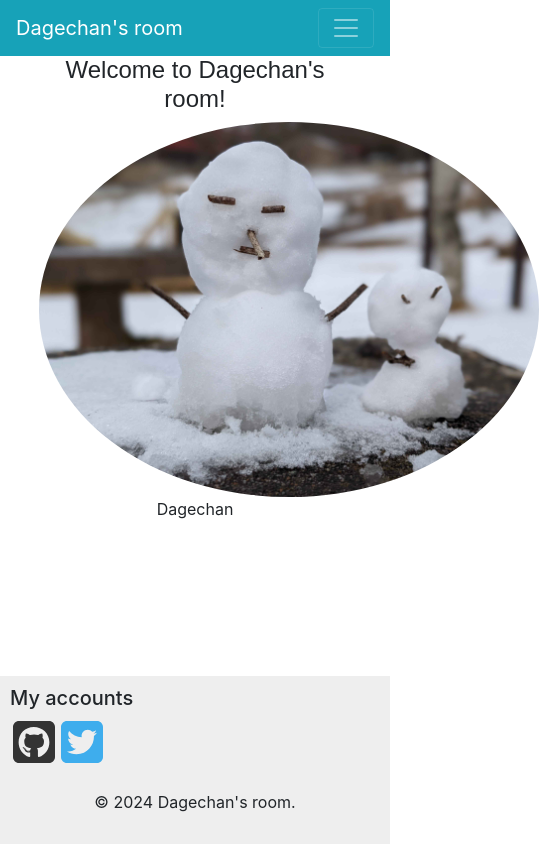
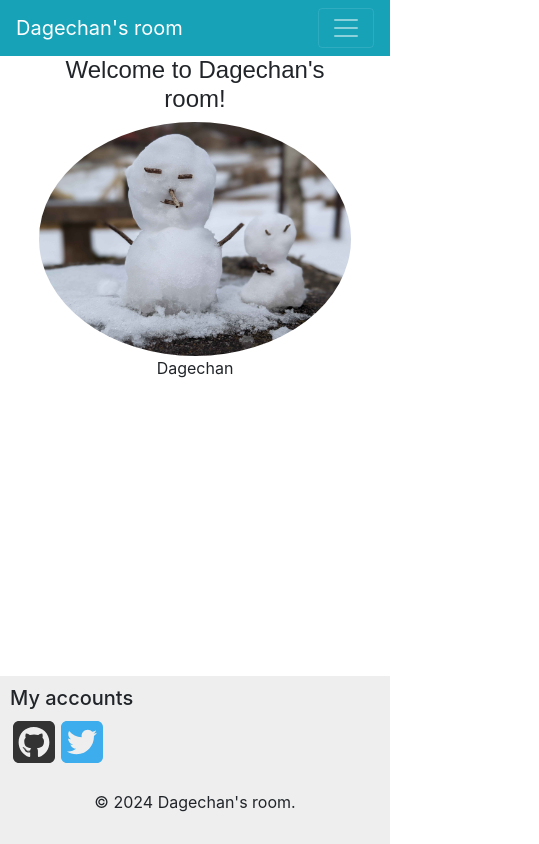
Before and after one commit to Dagechan/dagechan.github.io, a React (Create React App) app: page / in a window 390 px wide. Shown: the whole page, 539 px wide, since content can reach past the window. Built offline with nearby package versions, Linux system fonts and the light colour scheme.

Commit message:
make image responsive

```diff
--- a/src/App.css
+++ b/src/App.css
@@ -39,7 +39,7 @@
     text-align: center;
 }
 
-.round-image {
+.rounded-circle {
     border-radius: 50%;
     width: 500px;
 }
--- a/src/Home.jsx
+++ b/src/Home.jsx
@@ -7,7 +7,7 @@ function Home() {
     <div className="header-container">
       <h4 className='animate'>Welcome to Dagechan's room!</h4>
       <div>
-        <img src={Icon} alt="Round Icon" className="round-image" />
+        <img src={Icon} alt="Round Icon" className="img-fluid rounded-circle" />
       </div>
       <p>Dagechan</p>
     </div>
```
